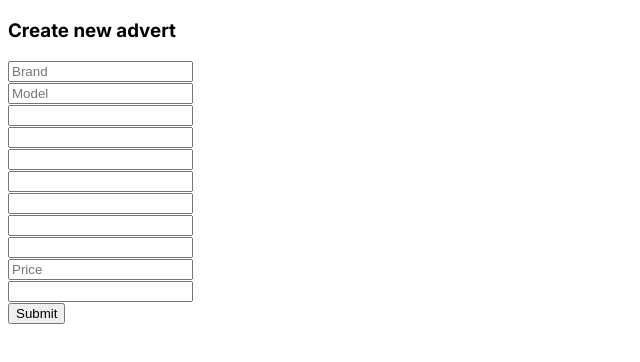
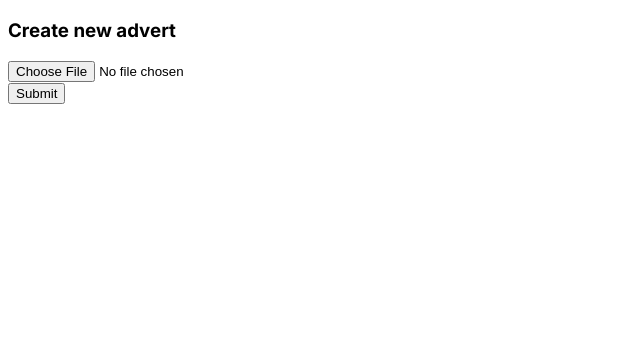
Before and after one commit to Pi0t3r/AutoHunt, a Next.js app: page /create in a window 1280 px wide. Shown: the top 362 px of the page, without its empty margins (0-640 px from the left). Built offline with nearby package versions, Linux system fonts and the light colour scheme.

Commit message:
change src to image main.jpg in page.module.css;delete all inputs in page.tsx in folder create;

```diff
--- a/app/create/page.tsx
+++ b/app/create/page.tsx
@@ -2,13 +2,10 @@
 import React from "react";
 import { auth, storage } from "../../firebase";
 import { getDownloadURL, ref, uploadBytesResumable } from "firebase/storage";
-import {
-  CollectionReference,
-  DocumentData,
-  collection,
-  getDocs,
-} from "firebase/firestore";
+import { collection, getDocs } from "firebase/firestore";
 import { db } from "../../firebase";
+import { Select } from "@/components/select/Select";
+
 export default function CreateAdvert() {
   const [state, setState] = React.useState({
     brand: "",
@@ -24,20 +21,23 @@ export default function CreateAdvert() {
     gearbook: "",
     mileage: "",
     yearbook: "",
-    file: null,
+    file: null as File | null,
   });
-  function handleChange(e: { target: { value: any } }) {
-    const value = e.target.value;
+  function handleChange(e: React.ChangeEvent<HTMLInputElement>) {
+    const { name, value } = e.target;
     setState({
       ...state,
-      [e.target.value]: value,
+      [name]: value,
     });
   }
 
-  // const handleImageUpload = (e) => {
-  //   state.file(e.target.files[0]);
-
-  // };
+  const handleImageUpload = (e: React.ChangeEvent<HTMLInputElement>) => {
+    const file = e.target.files?.[0] || null;
+    setState({
+      ...state,
+      file,
+    });
+  };
 
   const handleSubmit = (e: any) => {
     e.preventDefault();
@@ -88,12 +88,6 @@ export default function CreateAdvert() {
           } catch (error) {
             alert(error);
           }
-          // state.brand("");
-          // setModel("");
-          // setGearbook("");
-          // setVersion("");
-          // setFile(null);
-          // setPrice("");
         });
       }
     );
@@ -104,55 +98,7 @@ export default function CreateAdvert() {
       <h3>Create new advert</h3>
       <form onSubmit={handleSubmit}>
         <div>
-          <input
-            type="text"
-            value={state.brand}
-            onChange={handleChange}
-            placeholder="Brand"
-          />
-        </div>
-        <div>
-          <input
-            type="text"
-            value={state.model}
-            onChange={handleChange}
-            placeholder="Model"
-          />
-        </div>
-        <div>
-          <input type="text" value={state.generation} onChange={handleChange} />
-        </div>
-        <div>
-          <input type="text" value={state.version} onChange={handleChange} />
-        </div>
-        <div>
-          <input type="text" value={state.engine} onChange={handleChange} />
-        </div>
-        <div>
-          <input type="text" value={state.drive} onChange={handleChange} />
-        </div>
-        <div>
-          <input type="text" value={state.fuelType} onChange={handleChange} />
-        </div>
-        <div>
-          <input type="text" value={state.status} onChange={handleChange} />
-        </div>
-        <div>
-          <input type="text" value={state.vin} onChange={handleChange} />
-        </div>
-        <div>
-          <input
-            type="text"
-            value={state.price}
-            onChange={handleChange}
-            placeholder="Price"
-          />
-        </div>
-        <div>
-          <input type="text" value={state.gearbook} onChange={handleChange} />
-        </div>
-        <div>
-          {/* <input type="file" required onChange={handleImageUpload} /> */}
+          <input type="file" required onChange={handleImageUpload} />
         </div>
         <button>Submit</button>
       </form>
--- a/app/page.module.css
+++ b/app/page.module.css
@@ -4,7 +4,7 @@
   left: 0;
   right: 0;
   bottom: 0;
-  background-image: url("../components/images/main.jpg");
+  background-image: url("../images/main.jpg");
   background-position: center;
   background-size: cover;
   z-index: 0;
--- a/components/Offers/Offers.tsx
+++ b/components/Offers/Offers.tsx
@@ -237,7 +237,7 @@ export default function Offers() {
           {/* {carAdvert.map((item) => {
             <li>item.brand ? <AdvertCard props={item}></AdvertCard></li> : null;
           })} */}
-          {/* {filteredAds.map((post) => (
+           {filteredAds.map((post) => (
             <li key={post.id}>
               <Link href={"/advert/" + post.id} key={post.id}>
                 <div className={styles.offer}>
@@ -266,7 +266,7 @@ export default function Offers() {
                 </div>
               </Link>
             </li>
-          ))} */}
+          ))}
         </ul>
       </div>
     </div>
```
